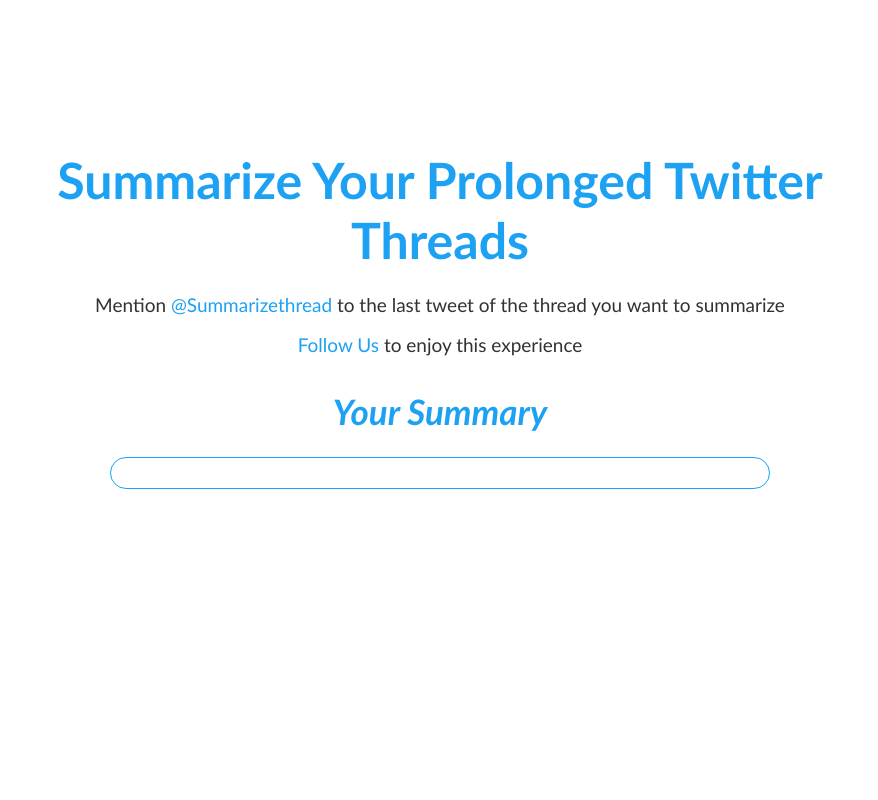
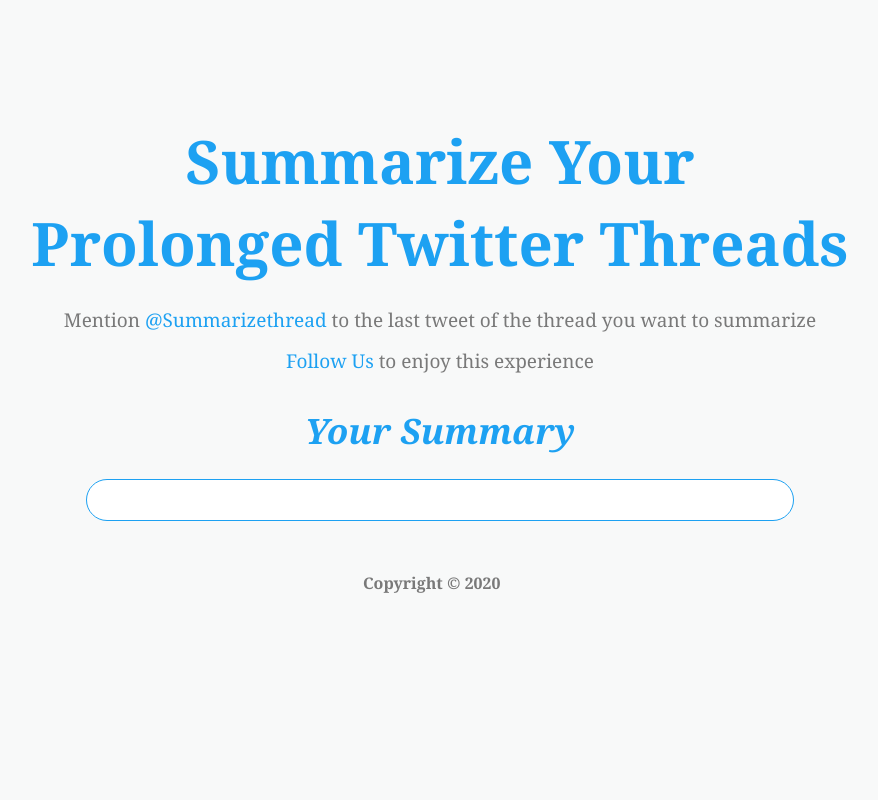
Before and after one commit to Emekaborisama/summarizerapi, a Flask app: template templates/index.html in a window 1280 px wide. Shown: the whole page, without its empty margins (200-1078 px from the left). Run offline with Flask 2, Linux system fonts and the light colour scheme; the template is opened without the code that fills it, so the values that code supplies are empty.

Commit message:
Update index.html

```diff
--- a/templates/index.html
+++ b/templates/index.html
@@ -9,23 +9,27 @@
         <meta name="author" content="AnikeSadia">
         <meta name="viewport" content="width=device-width, initial-scale=1.0,maximum-scale=1,user-scalable=no">
         <style>
+        *{
+                font-family: Cambria;
 
+            }
         body{
-            background-color: white;
-            font-family: Calibri;
+            background-color: #f8f9f9;
             height: 90vh;
             width: auto;
 
             }
         #content{
             position:absolute;
-            height:500px;
-            width: 70%;
+            height:600px;
+            width: 65%;
+            margin-bottom: 10px;
             top: 50%;
+            background-color:transparent;
             right: 50%;
             align-items: center;
             justify-content: center;
-            margin-bottom: 50px;
+            margin-top: 10px;
             transform: translate(50%,-50%);
 
         }
@@ -33,9 +37,9 @@
         h1{
             text-align: center;
             margin-bottom: 25px;
-            margin-top:0px;
+            margin-top: 10px;
             color: #1DA1F2;
-            font-size: 50px;
+            font-size: 60px;
 
         }
         a{
@@ -43,42 +47,54 @@
             text-decoration: none;
         }
         #p1{
-            color:  #333131;
+            color:  #797979;
+            line-height: 1.2em;
+            text-align: center;
+            font-size: 19px;
+            font-weight:300px;
+
+        }
+
+        #p2{
+            color: #797979;
             line-height: 1.1em;
             text-align: center;
+            font-weight:300px;
             font-size: 19px;
-
+            margin-bottom: 30px;
         }
         #Footer{
-            background-color: white;
-            height: 50px;
-            width: 100%;
+            background-color:transparent;
+            width: 98%;
+            margin: 0;
+            height: 100px;
+            margin-top: 0px;
+            position: absolute;
         }
-        #p2{
-            color: #333131;
-            line-height: 1.1em;
+        .footer-content{
             text-align: center;
-            font-size: 19px;
+            color: #797979;
         }
        h2{
            text-align: center;
            color: #1DA1F2;
            margin-bottom: 30px;
            font-size: 35px;
+           margin-top: 5px;
            animation: text-bouncing 2s ease-in-out infinite;
        }
         #Summary_box{
-            height: auto;
+            height: auto !important;
             margin: auto;
-            padding: 15px;
-            width: 70%;
+            padding: 20px;
+            width: 80%;
             text-align: center;
             font-size: 17px;
             border: 1px #1DA1F2 solid;
             border-radius: 25px;
-            margin-bottom: 70px;
+            margin-bottom: 30px;
             color:  #333131;
-            background-color:transparent;
+            background-color:white;
 
 
         }
@@ -98,7 +114,22 @@
          }
 
         }
-
+      @media (max-width: 700px){
+          h1{
+              font-size: 40px;
+          }
+          #p1{
+            font-size: 17px;
+            font-weight:250px;}
+          #p2{
+            font-size: 17px;
+            font-weight:250px;
+              margin-bottom: 8px;
+          }
+          h2{
+              font-size: 30px;
+          }
+      }
 
         </style>
 
@@ -115,14 +146,14 @@
 
     <h2><i>Your Summary </i></h2>
     <div id="summary_box">
-
-
-    {{ value }}
+         {{ value }}
     </div>
     <div id="Footer">
+        <h4 class="footer-content">
+            <p>Copyright &copy; 2020</p>
+            <script type="text/javascript" src="https://cdnjs.buymeacoffee.com/1.0.0/button.prod.min.js" data-name="bmc-button" data-slug="emekaboris" data-color="#1DA1F2" data-emoji=""  data-font="Cookie" data-text="Buy me a coffee" data-outline-color="#000000" data-font-color="ffffff" data-coffee-color="#ffffff" ></script>
+        </h4>
             </div>
-
-</div>
         </body>
 
         </html>
```
